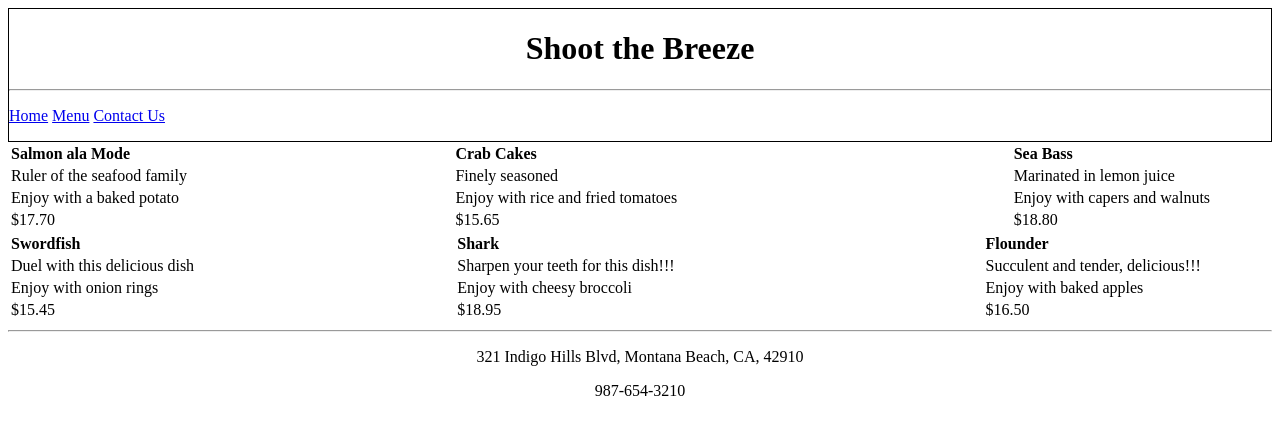
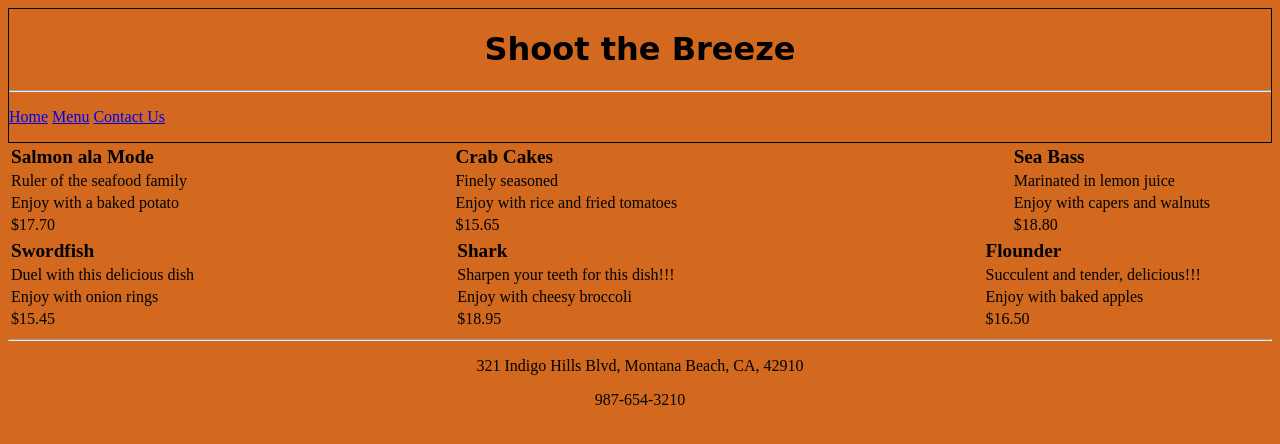
Before and after one commit to neklein/Nate-fun-coding, a plain HTML site: page RestaurantMenu.html in a window 1280 px wide. Shown: the top 444 px of the page. Drawn offline with Linux system fonts and the light colour scheme.

Commit message:
Restaurant updates V3

```diff
--- a/RestaurantMenu.html
+++ b/RestaurantMenu.html
@@ -14,7 +14,7 @@
                 rel="StyleSheet"
                 type="text/css" />
     </head>
-    <body>
+    <body style="background:chocolate">
         <header id="header">
             <h1>Shoot the Breeze</h1><hr/>
             <p><a href="RestaurantHome.html">Home</a>
@@ -24,7 +24,7 @@
         </header>
         <div class="centered">
         <table>
-            <tr>
+            <tr style="font-size:larger">
                 <th>Salmon ala Mode</th>
                 <th>Crab Cakes</th>
                 <th>Sea Bass</th>
@@ -49,7 +49,7 @@
             </tr>
         </table>
         <table>
-            <tr>
+            <tr style="font-size:larger">
                 <th>Swordfish</th>
                 <th>Shark</th>
                 <th>Flounder</th>
--- a/restaurantStyles.css
+++ b/restaurantStyles.css
@@ -1,6 +1,13 @@
-h1, footer {
+h1 {
+    text-align: center;
+    font-family: cursive;
+}
+footer {
      text-align: center;
 }
 #header {
     border: 1px solid black;
 }
+   label {
+       font-weight: bold;
+   }
```
Also changed, not shown: RestaurantHome.html (+2 -1 lines).
